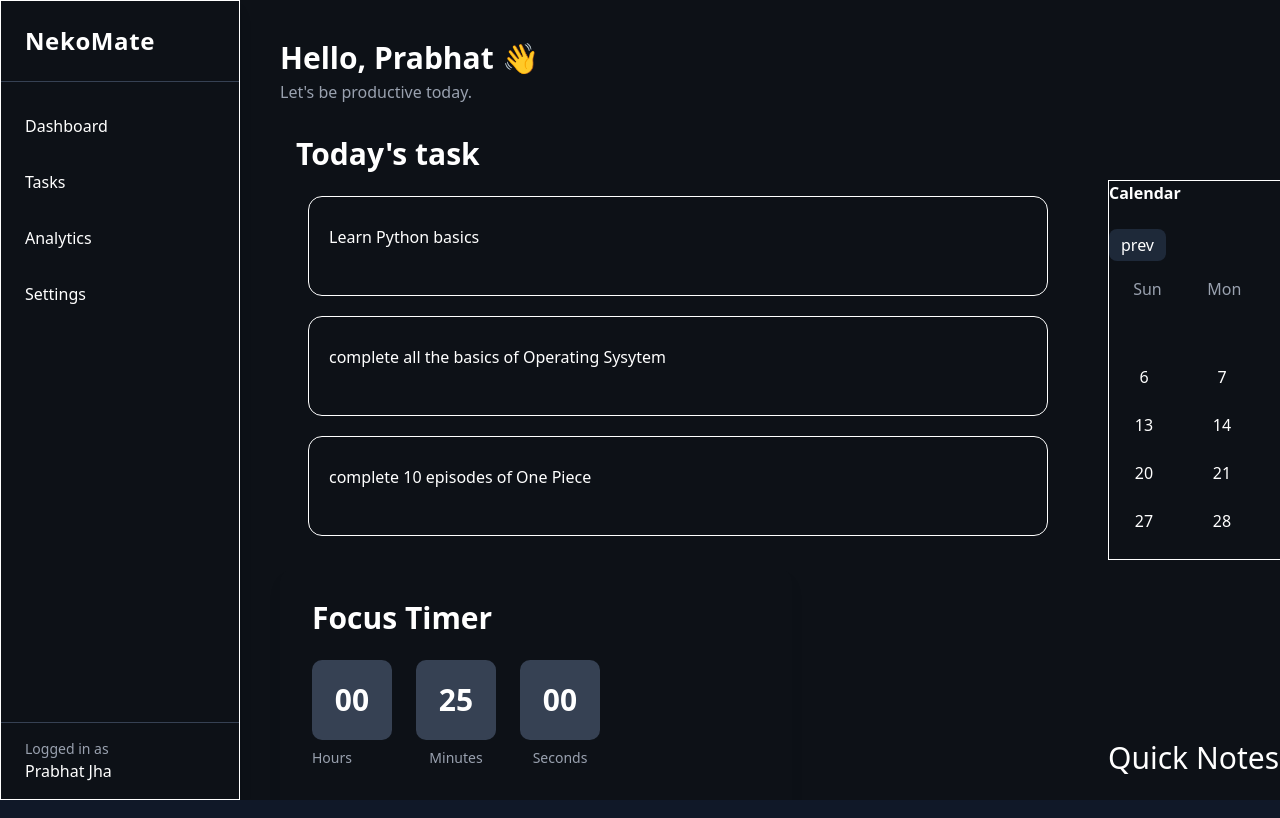
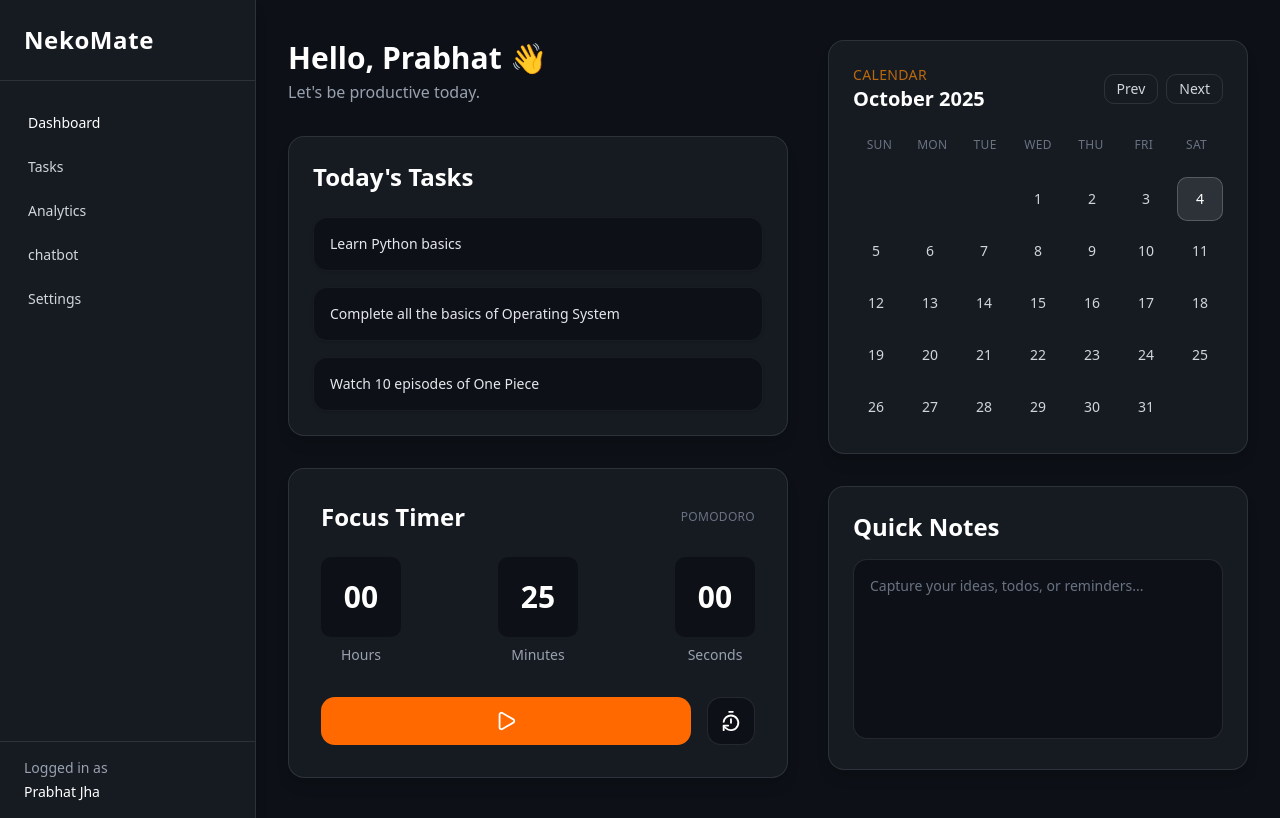
Before and after one commit to 23-prabhat/studyBuddy, a React (Vite) app in the folder NekoMate/: page / in a window 1280 px wide. Built offline with nearby package versions, Linux system fonts and the light colour scheme.

Commit message:
started work on other pages

```diff
--- a/NekoMate/src/App.tsx
+++ b/NekoMate/src/App.tsx
@@ -1,6 +1,8 @@
 
+import { BrowserRouter, Route, Routes } from 'react-router-dom'
 import './App.css'
 import Dashboard from './Pages/Dashboard'
+import Tasktodo from './Pages/Tasktodo'
 
 function App() {
 
@@ -8,7 +10,13 @@ function App() {
   return (
     <>
      {/* <h1 className='text-3xl text-orange-400 text-center'>Hello Mate</h1> */}
-       <Dashboard />
+       {/* <Dashboard /> */}
+       <BrowserRouter >
+         <Routes>
+          <Route path='/' element={<Dashboard />} />
+          <Route path = '/task' element ={<Tasktodo />} />
+         </Routes>
+       </BrowserRouter>
     </>
   )
 }
--- a/NekoMate/src/Pages/Dashboard.tsx
+++ b/NekoMate/src/Pages/Dashboard.tsx
@@ -6,40 +6,26 @@ import Timer from "@/components/Dashboard/Timer";
 
 export default function Dashboard() {
   return (
-    <div className="flex h-screen bg-[#0D1117] text-white font-sans">
-      {/* ===== Sidebar ===== */}
+    <div className="flex min-h-screen bg-[#0D1117] text-white font-sans">
       <SideBar />
 
-      {/* ===== Main Dashboard Area ===== */}
-      <main className="flex-1 flex justify-between px-10 py-10 space-x-8 overflow-y-auto">
-        {/* ===== Left Section: Tasks + Timer ===== */}
-        <section className="flex flex-col flex-[2]">
-          {/* Greeting Section */}
-          <header className="mb-8">
-            <h1 className="text-3xl font-semibold">Hello, Prabhat 👋</h1>
-            <p className="text-gray-400 mt-1">Let's be productive today.</p>
-          </header>
+      <main className="flex-1 overflow-y-auto px-8 py-10">
+        <div className="mx-auto flex w-full max-w-7xl flex-col gap-10 xl:flex-row">
+          <section className="flex-1 space-y-8">
+            <header>
+              <h1 className="text-3xl font-semibold">Hello, Prabhat 👋</h1>
+              <p className="mt-1 text-gray-400">Let's be productive today.</p>
+            </header>
 
-          {/* Tasks */}
-          <div className="space-y-8">
             <Task />
+            <Timer />
+          </section>
 
-            {/* Timer Section */}
-            <div className="w-full max-w-lg">
-              <Timer />
-            </div>
-          </div>
-        </section>
-
-        {/* ===== Right Section: Calendar + Notes ===== */}
-        <aside className="flex flex-col flex-1 space-y-10">
-          <div className="w-full">
+          <aside className="w-full space-y-8 xl:w-[420px]">
             <Calendar />
-          </div>
-          <div className="w-full">
             <Notes />
-          </div>
-        </aside>
+          </aside>
+        </div>
       </main>
     </div>
   );
--- /dev/null
+++ b/NekoMate/src/Pages/Tasktodo.tsx
@@ -0,0 +1,10 @@
+import SideBar from "@/components/Dashboard/SideBar";
+
+export default function Tasktodo(){
+    return (
+        <div className="flex min-h-screen bg-[#0D1117] text-white font-sans">
+            <SideBar />
+             <h1 className="text-2xl text-center"> your todos</h1>
+        </div>
+    )
+}
--- a/NekoMate/src/components/Dashboard/Calendar.tsx
+++ b/NekoMate/src/components/Dashboard/Calendar.tsx
@@ -1,95 +1,105 @@
-import { useState } from "react"
+import { useMemo, useState } from "react";
 
+const daysOfWeek: string[] = ["Sun", "Mon", "Tue", "Wed", "Thu", "Fri", "Sat"];
 
-const daysOfWeek : string[] = ["Sun" , "Mon" , "Tue" , "Wed" , "Thu" , "Fri" , "Sat"]
+export default function Calendar() {
+    const [currentDate, setCurrentDate] = useState<Date>(new Date());
+    const [selectedDate, setSelectedDate] = useState<Date | null>(null);
 
-export default function Calendar (){
-   const [currentDate , setCurrentDate] = useState<Date>(new Date())
-   const [selectedDate , SetSelectedDate] = useState<Date | null>(null)
+    const year = currentDate.getFullYear();
+    const month = currentDate.getMonth();
 
-   //
-   const year: number = currentDate.getFullYear()
-   const month: number = currentDate.getMonth()
+    const firstDayOfMonth: Date = new Date(year, month, 1);
+    const totalDays: number = new Date(year, month + 1, 0).getDate();
+    const firstWeekday: number = firstDayOfMonth.getDay();
 
-   //first & last days of the current month
-   const fisrtDayOfMonth : Date = new Date(year , month , 1)
-   const lastDayOfMonth : Date = new Date(year , month+1 , 0 )
-   const totaldays : number = lastDayOfMonth.getDate();
-   const startDate : number = fisrtDayOfMonth.getDate()
+    const days: (number | null)[] = useMemo(() => {
+        return Array.from({ length: firstWeekday + totalDays }, (_, index) =>
+            index < firstWeekday ? null : index - firstWeekday + 1,
+        );
+    }, [firstWeekday, totalDays]);
 
-   //month navigation handlers
-   const prevmonth = () : void => setCurrentDate(new Date(year , month - 1 , 1))
-   const nextMonth = () : void => setCurrentDate(new Date(year , month + 1 , 1))
+    const prevMonth = (): void => setCurrentDate(new Date(year, month - 1, 1));
+    const nextMonth = (): void => setCurrentDate(new Date(year, month + 1, 1));
 
-   //all dates for the month
-   const days : (number | null)[] = []
-   for(let i = 0 ; i < startDate ; i++ ) days.push(null)
-   for(let i = 0 ; i < totaldays ; i++ ) days.push(i)
+    const handleDayClick = (day: number | null): void => {
+        if (!day) return;
+        setSelectedDate(new Date(year, month, day));
+    };
 
-   //click handler for day selection
-   const handleDayClick = (day: number | null): void => {
-    if(!day) return;
-    SetSelectedDate(new Date(year, month , day));
-   }
+    const today = new Date();
 
     return (
-        <div className=" border border-white w-135 h-95 my-35 space-y-6 text-white">
+        <section className="space-y-6 rounded-2xl border border-white/10 bg-[#161B22] p-6 shadow-lg">
+            <header className="flex items-center justify-between">
                 <div>
-                <h1 className="font-semibold text-white "> Calendar </h1>
+                    <p className="text-sm uppercase tracking-wide text-orange-400/70">Calendar</p>
+                    <h2 className="text-xl font-semibold">
+                        {currentDate.toLocaleString("default", { month: "long" })} {year}
+                    </h2>
                 </div>
-            <div className="flex justify-between items-center mb-4">
+                <div className="flex items-center gap-2">
                     <button
-              onClick={prevmonth}
-              className="px-3 py-1 rounded-md bg-gray-800 hover:bg-gray-600 transition"
+                        onClick={prevMonth}
+                        className="rounded-lg border border-white/10 px-3 py-1 text-sm text-gray-300 transition hover:border-orange-500/60 hover:text-orange-400"
                     >
-             prev
+                        Prev
                     </button>
-            <h2 className="text-xl font:semibold">
-                {currentDate.toLocaleString("default" , {month: "long"})} {year}
-            </h2>
                     <button
                         onClick={nextMonth}
-              className="px-3 py-1 rounded-md bg-gray-800 hover:bg-orange-500 transition"
+                        className="rounded-lg border border-white/10 px-3 py-1 text-sm text-gray-300 transition hover:border-orange-500/60 hover:text-orange-400"
                     >
-             next
+                        Next
                     </button>
                 </div>
+            </header>
 
-            <div className="grid grid-cols-7 text-center mb-2 text-gray-400">
+            <div className="grid grid-cols-7 text-center text-xs uppercase tracking-wide text-gray-500">
                 {daysOfWeek.map((day) => (
-                   <div key={day}> {day} </div>
+                    <div key={day}>{day}</div>
                 ))}
             </div>
 
-            <div className="grid grid-cols-7 gap-2 text-center">
-                {days.map((day  , index ) => {
+            <div className="grid grid-cols-7 gap-2 text-center text-sm">
+                {days.map((day, index) => {
+                    const isToday =
+                        day === today.getDate() &&
+                        month === today.getMonth() &&
+                        year === today.getFullYear();
 
-                const isToday = day === new Date().getDate() && month === new Date().getMonth() && year === new Date().getFullYear()
-
-                const isSelected = selectedDate && day === selectedDate.getDate() && month === selectedDate.getMonth() && year === selectedDate.getFullYear()
+                    const isSelected =
+                        selectedDate &&
+                        day === selectedDate.getDate() &&
+                        month === selectedDate.getMonth() &&
+                        year === selectedDate.getFullYear();
 
                     return (
-                    <div
-                     key={index}
+                        <button
+                            type="button"
+                            key={`${day}-${index}`}
                             onClick={() => handleDayClick(day)}
-                     className={`py-2 rounded-lg cursor-pointer select-none tarnsition ${
+                            className={`flex h-11 items-center justify-center rounded-lg border border-transparent transition focus-visible:outline-none focus-visible:ring-2 focus-visible:ring-orange-500/70 focus-visible:ring-offset-2 focus-visible:ring-offset-[#161B22] ${
                                 day === null
-                        ?"" : isSelected
-                        ? "bg-gray-700 font-semibold" : isToday
-                        ?"bg-gray-700 font-semibold" : "hover:bg-orange-500"
+                                    ? "cursor-default opacity-0"
+                                    : isSelected
+                                    ? "border-orange-500/70 bg-orange-500/20 text-orange-300"
+                                    : isToday
+                                    ? "border-white/20 bg-white/10 text-white"
+                                    : "text-gray-300 hover:border-orange-500/40 hover:bg-orange-500/10"
                             }`}
+                            disabled={!day}
                         >
-                       {day || ""}
-                    </div>
-                   )
+                            {day ?? ""}
+                        </button>
+                    );
                 })}
             </div>
 
-            { selectedDate && (
-                selectedDate && (
-                    <p> selected : {selectedDate.toDateString()} </p>
-                ) )}
-
-        </div>
-    )
+            {selectedDate && (
+                <p className="text-sm text-gray-400">
+                    Selected: {selectedDate.toLocaleDateString(undefined, { weekday: "long", month: "long", day: "numeric" })}
+                </p>
+            )}
+        </section>
+    );
 }
--- a/NekoMate/src/components/Dashboard/Notes.tsx
+++ b/NekoMate/src/components/Dashboard/Notes.tsx
@@ -1,16 +1,11 @@
-export default function Notes(){
+export default function Notes() {
     return (
-        <div>
-            <div className="text-white space-y-6">
-                <p className="text-3xl"> Quick Notes </p>
-               <div className="border border-white rounded-xl w-100 h-35">
-                <input
-                  type="text"
-                  className="w-100 h-35"
-                  placeholder="Your short quick notes"
-                />
-                </div>
-            </div>
-        </div>
-    )
+        <section className="space-y-4 rounded-2xl border border-white/10 bg-[#161B22] p-6 shadow-lg">
+            <h2 className="text-2xl font-semibold">Quick Notes</h2>
+            <textarea
+                className="min-h-[180px] w-full resize-none rounded-xl border border-white/10 bg-[#0D1117] p-4 text-sm text-gray-200 placeholder:text-gray-500 focus:border-orange-500 focus:outline-none focus:ring-2 focus:ring-orange-500/60"
+                placeholder="Capture your ideas, todos, or reminders..."
+            />
+        </section>
+    );
 }
--- a/NekoMate/src/components/Dashboard/SideBar.tsx
+++ b/NekoMate/src/components/Dashboard/SideBar.tsx
@@ -1,32 +1,37 @@
+import { useNavigate } from "react-router-dom";
+
 export default function SideBar() {
+  const navigate =useNavigate();
   return (
-    <div className="h-screen w-60 text-white flex flex-col shadow-lg border border-white">
-      {/* Logo / Title */}
-      <div className="px-6 py-6 text-2xl font-bold tracking-wide border-b border-gray-700">
+    <aside className="flex min-h-screen w-64 flex-col border-r border-white/10 bg-[#161B22] text-white shadow-lg">
+      <div className="border-b border-white/10 px-6 py-6 text-2xl font-bold tracking-wide">
         NekoMate
       </div>
 
-      {/* Navigation */}
-      <ul className="flex-1 px-4 py-6 space-y-4">
-        <li className="p-2 rounded-lg hover:bg-gray-800 cursor-pointer transition">
+      <nav className="flex-1 px-4 py-6">
+        <ul className="space-y-2 text-sm text-gray-300">
+          <li className="rounded-lg px-3 py-2 font-medium text-white transition hover:bg-white/5 " onClick={() => navigate('/')}>
             Dashboard
           </li>
-        <li className="p-2 rounded-lg hover:bg-gray-800 cursor-pointer transition">
+          <li className="rounded-lg px-3 py-2 transition hover:bg-white/5 hover:text-white" onClick={() => navigate('task')}>
             Tasks
           </li>
-        <li className="p-2 rounded-lg hover:bg-gray-800 cursor-pointer transition">
+          <li className="rounded-lg px-3 py-2 transition hover:bg-white/5 hover:text-white" onClick={() => navigate('analytics')}>
             Analytics
           </li>
-        <li className="p-2 rounded-lg hover:bg-gray-800 cursor-pointer transition">
+          <li className="rounded-lg px-3 py-2 transition hover:bg-white/5 hover:text-white" onClick={() => navigate('chatbot')}>
+            chatbot
+          </li>
+          <li className="rounded-lg px-3 py-2 transition hover:bg-white/5 hover:text-white">
             Settings
           </li>
         </ul>
+      </nav>
 
-      {/* Footer / User */}
-      <div className="px-6 py-4 border-t border-gray-700">
-        <p className="text-sm text-gray-400">Logged in as</p>
-        <p className="font-medium">Prabhat Jha</p>
+      <div className="border-t border-white/10 px-6 py-4 text-sm text-gray-400">
+        <p>Logged in as</p>
+        <p className="mt-1 font-medium text-white">Prabhat Jha</p>
       </div>
-    </div>
+    </aside>
   );
 }
--- a/NekoMate/src/components/Dashboard/Task.tsx
+++ b/NekoMate/src/components/Dashboard/Task.tsx
@@ -1,18 +1,23 @@
-export default function Task(){
-    return (
-        <div className="text-white space-y-6">
-            <h1 className="font-sans font-semibold mx-4 text-3xl">Today's task</h1>
-            <div className="font-sans space-y-5 mx-7">
-               <div className="flex border border-white w-185 h-25 rounded-xl">
-                  <p className="mx-5 my-7"> Learn Python basics </p>
-               </div>
-               <div className="border border-white w-185 h-25 rounded-xl">
-                  <p className="mx-5 my-7"> complete all the basics of Operating Sysytem</p>
-               </div>
-               <div className="border border-white w-185 h-25 rounded-xl">
-                  <p className="mx-5 my-7"> complete 10 episodes of One Piece</p>
-               </div>
-            </div>
-        </div>
-    )
+const tasks = [
+   "Learn Python basics",
+   "Complete all the basics of Operating System",
+   "Watch 10 episodes of One Piece",
+];
+
+export default function Task() {
+   return (
+      <section className="space-y-6 rounded-2xl border border-white/10 bg-[#161B22] p-6 shadow-lg">
+         <h2 className="text-2xl font-semibold">Today's Tasks</h2>
+         <ul className="space-y-4">
+            {tasks.map((task) => (
+               <li
+                  key={task}
+                  className="rounded-xl border border-white/5 bg-[#0D1117] px-4 py-4 text-sm text-gray-200 shadow-sm"
+               >
+                  {task}
+               </li>
+            ))}
+         </ul>
+      </section>
+   );
 }
--- a/NekoMate/src/components/Dashboard/Timer.tsx
+++ b/NekoMate/src/components/Dashboard/Timer.tsx
@@ -1,8 +1,7 @@
 import { PauseIcon, PlayIcon, TimerResetIcon } from "lucide-react";
-import { useEffect, useState } from "react";
+import { useEffect, useMemo, useState } from "react";
 
 export default function Timer() {
-  const [hours , setHours] = useState<number>(0)
   const [minutes, setMinutes] = useState<number>(25);
   const [seconds, setSeconds] = useState<number>(0);
   const [isRunning, setRunning] = useState<boolean>(false);
@@ -37,39 +36,50 @@ export default function Timer() {
     setRunning(false);
   };
 
+  const display = useMemo(() => {
+    const totalSeconds = minutes * 60 + seconds;
+    const hrs = Math.floor(totalSeconds / 3600);
+    const mins = Math.floor((totalSeconds % 3600) / 60);
+    const secs = totalSeconds % 60;
+    return { hrs, mins, secs };
+  }, [minutes, seconds]);
+
   return (
-    <div className="flex flex-col text-white rounded-2xl p-8 shadow-lg">
-      <h1 className="text-3xl font-semibold mb-6">Focus Timer</h1>
+    <section className="flex flex-col rounded-2xl border border-white/10 bg-[#161B22] p-8 text-white shadow-lg">
+      <div className="mb-6 flex items-center justify-between">
+        <h2 className="text-2xl font-semibold">Focus Timer</h2>
+        <span className="text-xs uppercase tracking-wide text-gray-500">Pomodoro</span>
+      </div>
 
       {/* Timer Display */}
-      <div className="flex space-x-6 mb-6">
-        <div >
-          <div className="bg-gray-700 rounded-lg w-20 h-20 flex flex-col justify-center items-center text-3xl font-bold">
-            {String(hours).padStart(2, "0")}
+      <div className="mb-6 flex flex-wrap justify-center gap-6 md:justify-between">
+        <div className="text-center">
+          <div className="flex h-20 w-20 flex-col items-center justify-center rounded-lg bg-[#0D1117] text-3xl font-bold">
+            {String(display.hrs).padStart(2, "0")}
           </div>
           <p className="mt-2 text-sm text-gray-400">Hours</p>
         </div>
 
         <div className="text-center">
-          <div className="bg-gray-700 rounded-lg w-20 h-20 flex flex-col justify-center items-center text-3xl font-bold">
-            {String(minutes).padStart(2, "0")}
+          <div className="flex h-20 w-20 flex-col items-center justify-center rounded-lg bg-[#0D1117] text-3xl font-bold">
+            {String(display.mins).padStart(2, "0")}
           </div>
           <p className="mt-2 text-sm text-gray-400">Minutes</p>
         </div>
 
         <div className="text-center">
-          <div className="bg-gray-700 rounded-lg w-20 h-20 flex flex-col justify-center items-center text-3xl font-bold">
-            {String(seconds).padStart(2, "0")}
+          <div className="flex h-20 w-20 flex-col items-center justify-center rounded-lg bg-[#0D1117] text-3xl font-bold">
+            {String(display.secs).padStart(2, "0")}
           </div>
           <p className="mt-2 text-sm text-gray-400">Seconds</p>
         </div>
       </div>
 
       {/* Control Buttons */}
-      <div className="flex space-x-6 mt-2">
+      <div className="mt-2 flex gap-4">
         <button
           onClick={handleStartPause}
-          className="flex items-center justify-center bg-blue-600 hover:bg-blue-700 text-white rounded-full p-4 transition-all"
+          className="flex h-12 flex-1 items-center justify-center rounded-xl bg-orange-500 text-sm font-medium uppercase tracking-wide text-white transition hover:bg-orange-600"
           aria-label={isRunning ? "Pause Timer" : "Start Timer"}
         >
           {isRunning ? <PauseIcon size={22} /> : <PlayIcon size={22} />}
@@ -77,12 +87,12 @@ export default function Timer() {
 
         <button
           onClick={handleReset}
-          className="flex items-center justify-center bg-gray-600 hover:bg-gray-700 text-white rounded-full p-4 transition-all"
+          className="flex h-12 w-12 items-center justify-center rounded-xl border border-white/10 bg-[#0D1117] transition hover:border-orange-500/60 hover:text-orange-400"
           aria-label="Reset Timer"
         >
           <TimerResetIcon size={22} />
         </button>
       </div>
-    </div>
+    </section>
   );
 }
```
Lines whose indentation alone changed are shown as unchanged.
